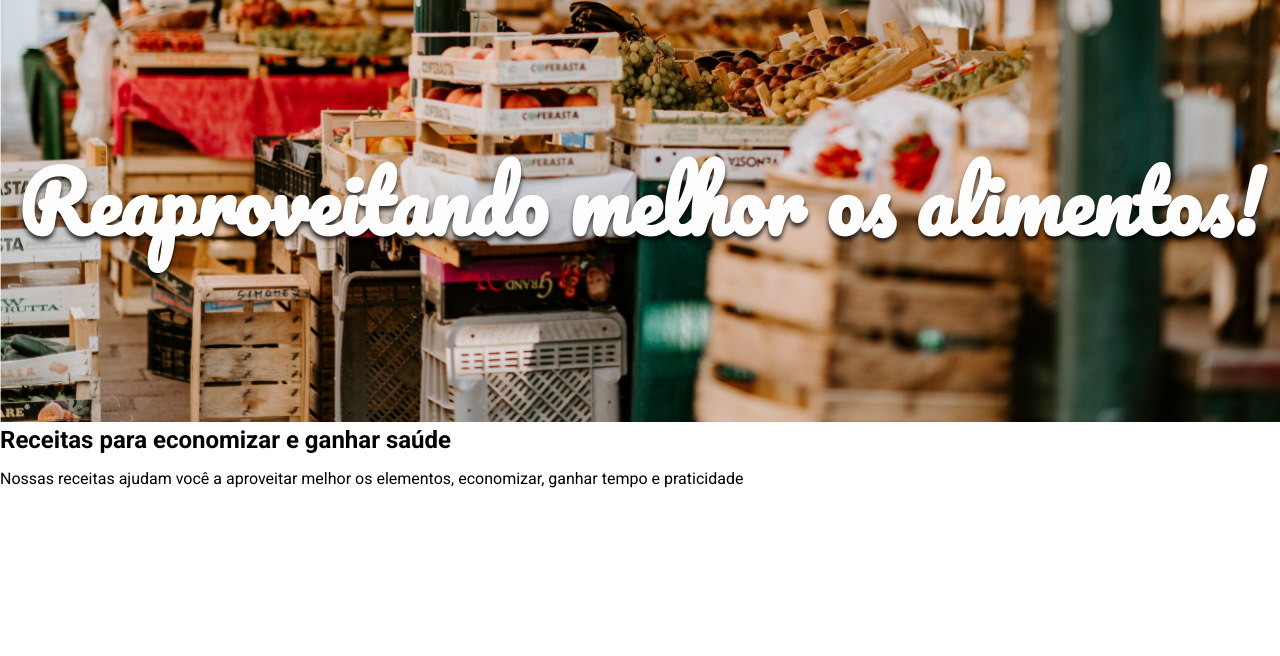
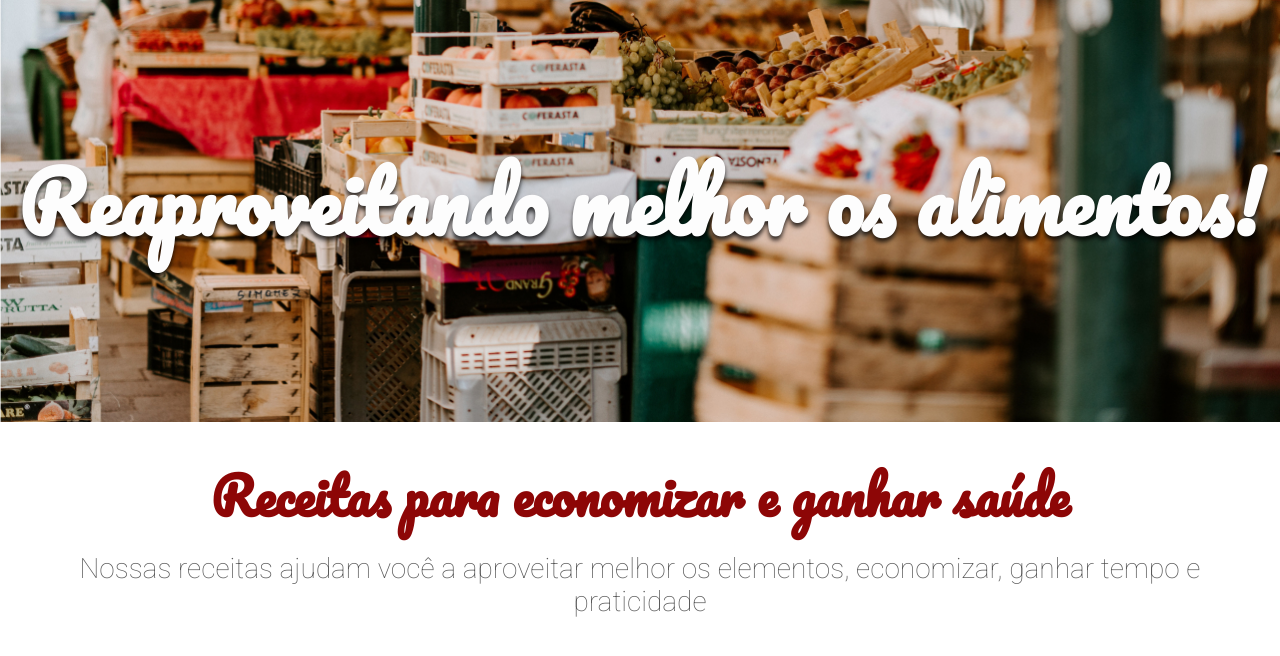
Before and after one commit to Lipeb/css-architecture, a plain HTML site: page index.html in a window 1280 px wide. Shown: the part 94-750 px from the top of the page. Drawn offline with Linux system fonts and the light colour scheme.

Commit message:
feat: adding-inf-about-the-site-plus-styling-it

```diff
--- /dev/null
+++ b/assets/css/about/about-description.css
@@ -0,0 +1,5 @@
+.about__description {
+    color: #595959;
+    font-size: 1.75rem;
+    font-weight: 100;
+}
--- /dev/null
+++ b/assets/css/about/about-it.css
@@ -0,0 +1,4 @@
+.about__it {
+    text-align: center;
+    padding: 2.5rem;
+}
--- /dev/null
+++ b/assets/css/about/about-title.css
@@ -0,0 +1,5 @@
+.about__title {
+    color: #8d0606;
+    font-family: Pacifico, cursive;
+    font-size: 3.1875rem;
+}
--- a/index.html
+++ b/index.html
@@ -1,10 +1,7 @@
 <!DOCTYPE html>
 <html lang="pt-BR">
     <head>
-        <link
-            href="https://fonts.googleapis.com/css?family=Pacifico|Roboto:100,300,400,500,700,900"
-            rel="stylesheet"
-        />
+        <link href="https://fonts.googleapis.com/css?family=Pacifico|Roboto:100,300,400,500,700,900" rel="stylesheet" />
         <meta charset="UTF-8" />
         <meta name="viewport" content="width=device-width, initial-scale=1.0" />
         <meta http-equiv="X-UA-Compatible" content="ie=edge" />
@@ -18,24 +15,19 @@
         <link rel="stylesheet" href="./assets/css/banner/banner.css" />
         <link rel="stylesheet" href="./assets/css/banner/banner-imagem.css" />
         <link rel="stylesheet" href="./assets/css/banner/banner-titulo.css" />
+        <link rel="stylesheet" href="./assets/css/about/about-it.css" />
+        <link rel="stylesheet" href="./assets/css/about/about-description.css" />
+        <link rel="stylesheet" href="./assets/css/about/about-title.css" />
     </head>
     <body>
         <header class="cabecalho">
             <img class="logo" alt="Fruta & Fruto" src="./assets/img/logo.jpg" />
             <nav class="menu">
                 <ul class="menu__lista">
-                    <li class="menu__item">
-                        <a class="menu__link ativo" href="#">Início</a>
-                    </li>
-                    <li class="menu__item">
-                        <a class="menu__link" href="#">Receitas</a>
-                    </li>
-                    <li class="menu__item">
-                        <a class="menu__link" href="#">Quem somos</a>
-                    </li>
-                    <li class="menu__item">
-                        <a class="menu__link" href="#">Comunidade</a>
-                    </li>
+                    <li class="menu__item"><a class="menu__link ativo" href="#">Início</a></li>
+                    <li class="menu__item"><a class="menu__link" href="#">Receitas</a></li>
+                    <li class="menu__item"><a class="menu__link" href="#">Quem somos</a></li>
+                    <li class="menu__item"><a class="menu__link" href="#">Comunidade</a></li>
                 </ul>
             </nav>
         </header>
@@ -44,13 +36,8 @@
             <h2 class="banner__title">Reaproveitando melhor os alimentos!</h2>
         </section>
         <section class="about__it">
-            <h2 class="about__title">
-                Receitas para economizar e ganhar saúde
-            </h2>
-            <p class="about__description">
-                Nossas receitas ajudam você a aproveitar melhor os elementos,
-                economizar, ganhar tempo e praticidade
-            </p>
+            <h2 class="about__title">Receitas para economizar e ganhar saúde</h2>
+            <p class="about__description">Nossas receitas ajudam você a aproveitar melhor os elementos, economizar, ganhar tempo e praticidade</p>
         </section>
     </body>
 </html>
```
